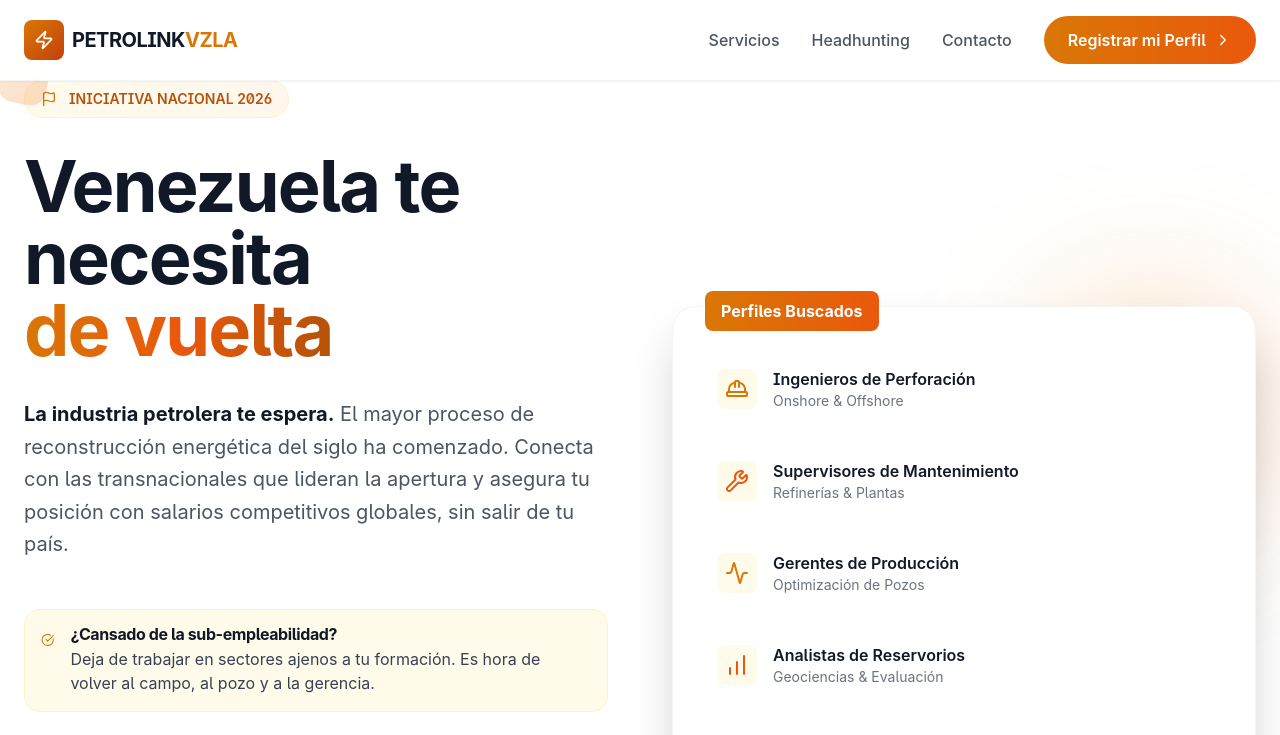
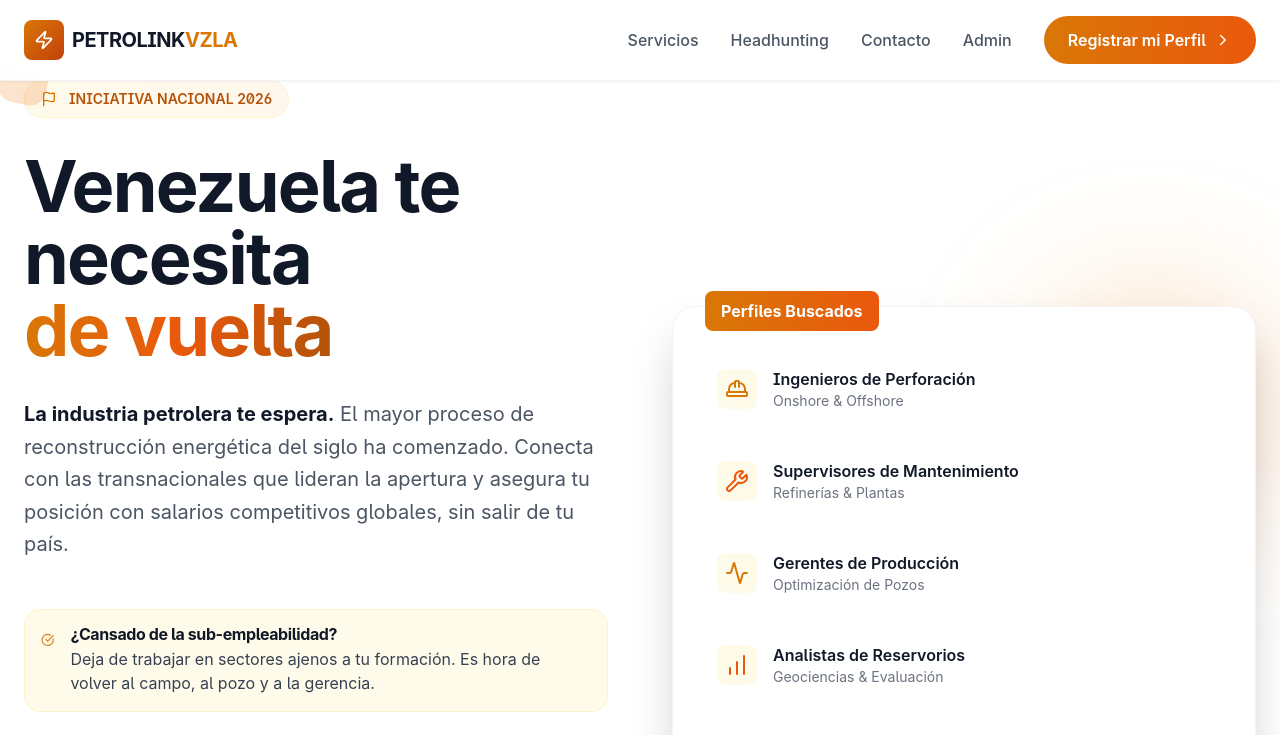
Before and after one commit to serranolash/petrolink, a React (Vite) app: page / in a window 1280 px wide. Shown: the top 735 px of the page. Built offline with nearby package versions, Linux system fonts and the light colour scheme.

Commit message:
Agregar Admin a la Landing

```diff
--- a/src/LandingPage.jsx
+++ b/src/LandingPage.jsx
@@ -306,6 +306,7 @@ export default function LandingPageExecutive() {
               <Link to="/servicios" className="text-gray-600 hover:text-amber-600 font-medium transition">Servicios</Link>
               <Link to="/headhunting-ejecutivo" className="text-gray-600 hover:text-amber-600 font-medium transition">Headhunting</Link>
               <Link to="/contacto" className="text-gray-600 hover:text-amber-600 font-medium transition">Contacto</Link>
+              <Link to="/admin" className="text-gray-600 hover:text-amber-600 font-medium transition">Admin</Link>
               <button
                 onClick={scrollToForm}
                 className="px-6 py-3 rounded-full bg-gradient-to-r from-amber-600 to-orange-600 text-white font-semibold hover:shadow-lg hover:-translate-y-0.5 transition-all duration-300 flex items-center gap-2"
```
